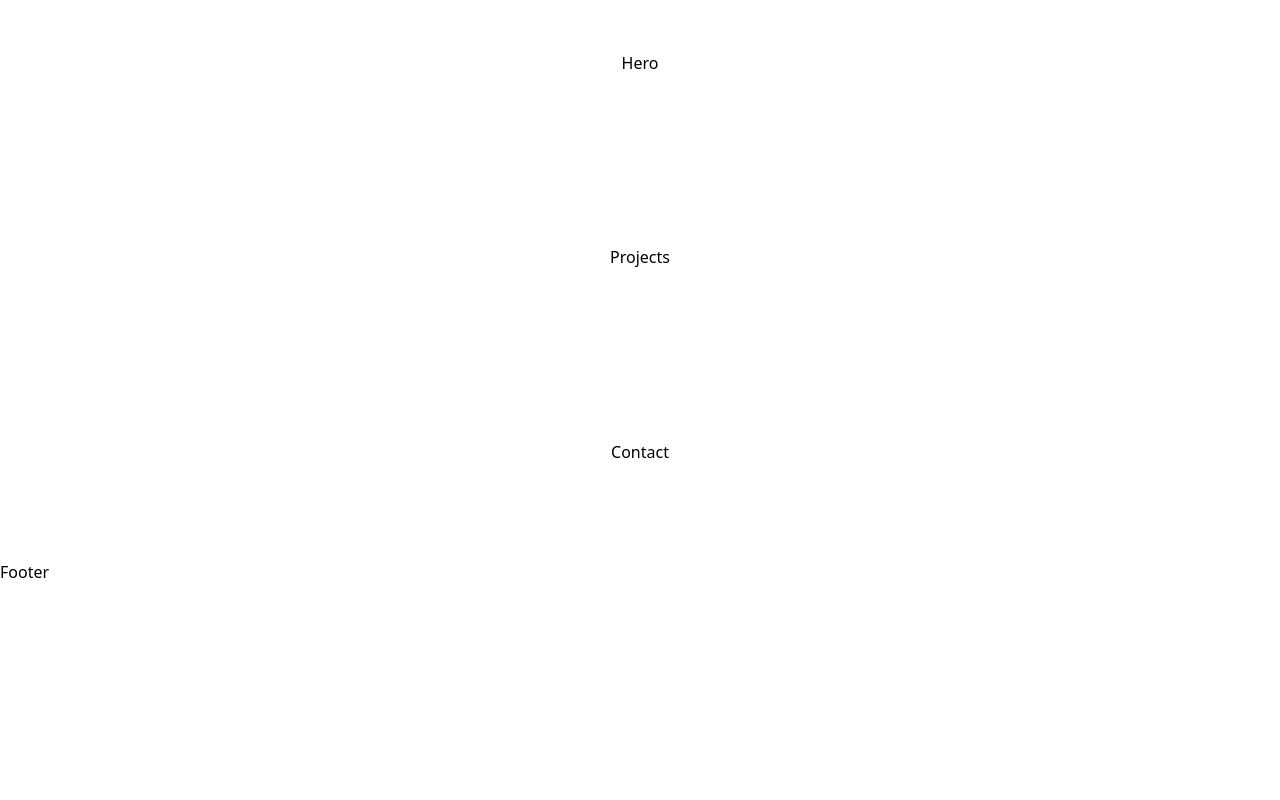
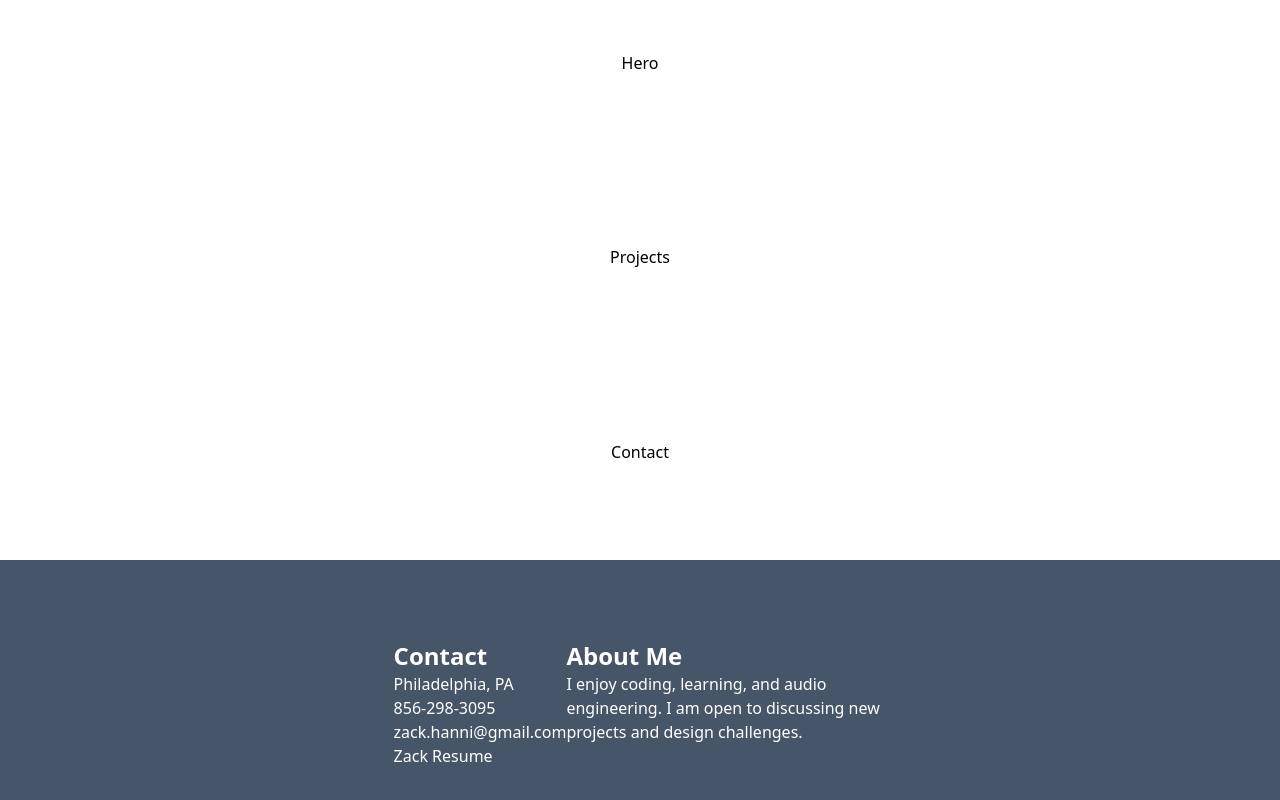
Before and after one commit to zackhanni/zachary.works, a Next.js app: page / in a window 1280 px wide. Shown: the part 336-1136 px from the top of the page. Before the commit the page ends 920 px from the top, so only its background shows below. Built offline with nearby package versions, Linux system fonts and the light colour scheme.

Commit message:
add basic footer content

```diff
--- a/app/components/Footer.tsx
+++ b/app/components/Footer.tsx
@@ -1,9 +1,27 @@
-import React from 'react'
+
 
 function Footer() {
   return (
-    <div>Footer</div>
-  )
+    <footer className="flex items-center justify-center  bg-slate-600 text-white py-20 px-10">
+      <div className="flex">
+        <div className="left-side">
+          <div className="title font-bold text-2xl">Contact</div>
+          <div className="location">Philadelphia, PA</div>
+          <div className="phone-number">856-298-3095</div>
+          <div className="email">zack.hanni@gmail.com</div>
+          <div className="resume">Zack Resume</div>
+        </div>
+        <div className="right-side">
+          <div className="title font-bold text-2xl">About Me</div>
+          <div className="description max-w-xs">
+            I enjoy coding, learning, and audio engineering. I am open to
+            discussing new projects and design challenges.
+          </div>
+          <div className="social media"></div>
+        </div>
+      </div>
+    </footer>
+  );
 }
 
-export default Footer
+export default Footer;
```
